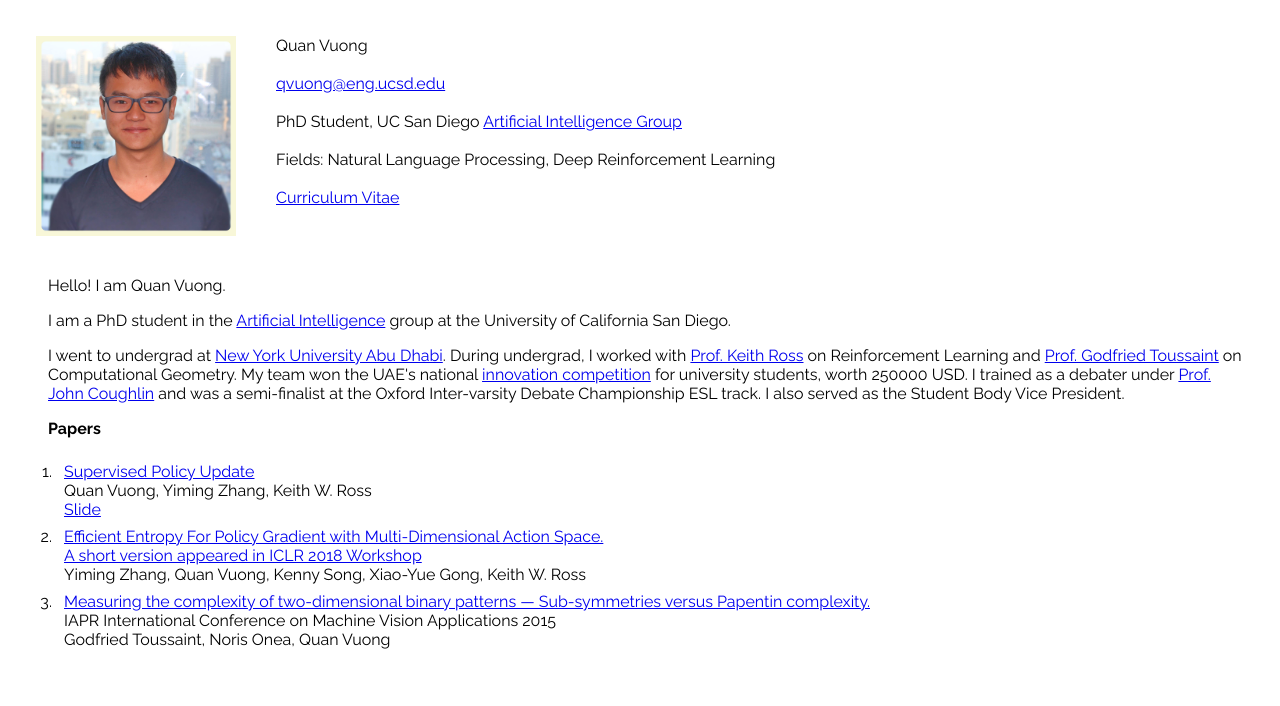
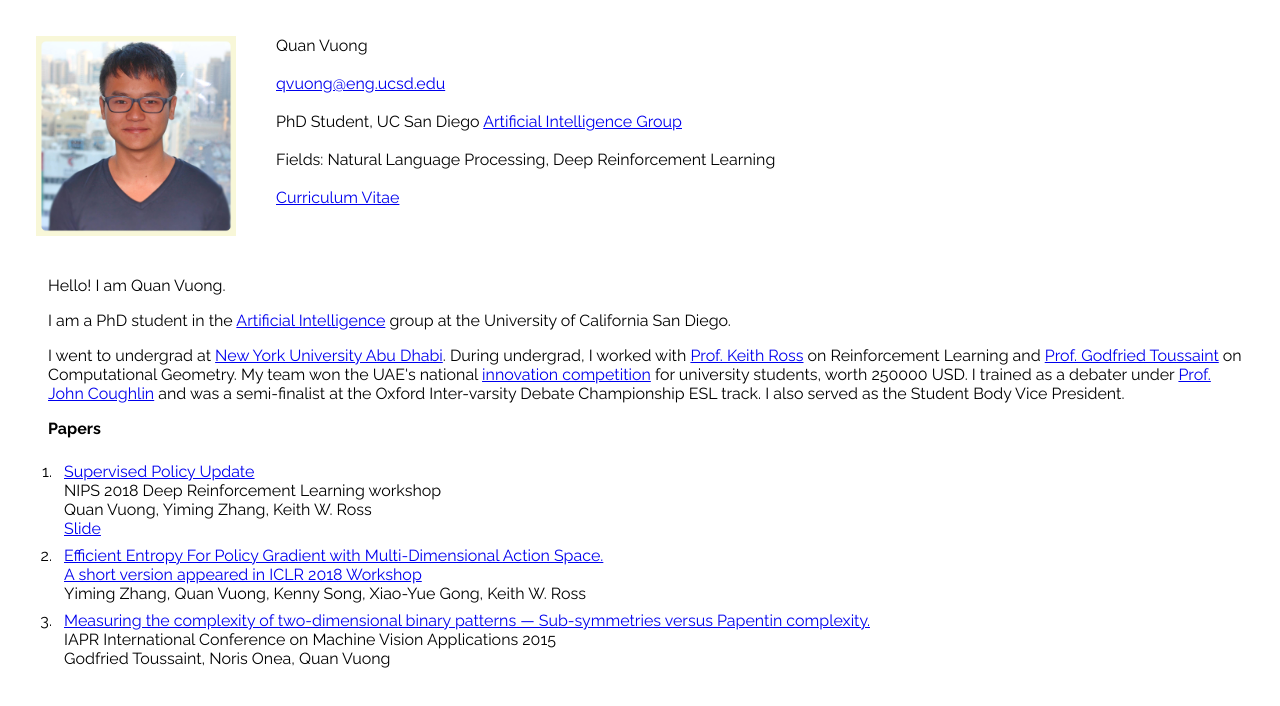
Before and after one commit to quanvuong/quanvuong.github.io, a React (Create React App) app: page / in a window 1280 px wide. Shown: the top 706 px of the page. Built offline with nearby package versions, Linux system fonts and the light colour scheme.

Commit message:
add nips to spu;

```diff
--- a/src/Papers.js
+++ b/src/Papers.js
@@ -17,6 +17,7 @@ class Papers extends Component {
           <li>
             <div className="OnePaper">
               <div><a href={spu[1]}>{spu[0]}</a></div>
+              <div>NIPS 2018 Deep Reinforcement Learning workshop</div>
               <div>{spu[2]}</div>
               <div><a href="https://drive.google.com/file/d/1Yg8x4bSzoj1t6Sk-_N3jTx2eTaVZGoqW/view?usp=sharing">Slide</a></div>
             </div>
```
